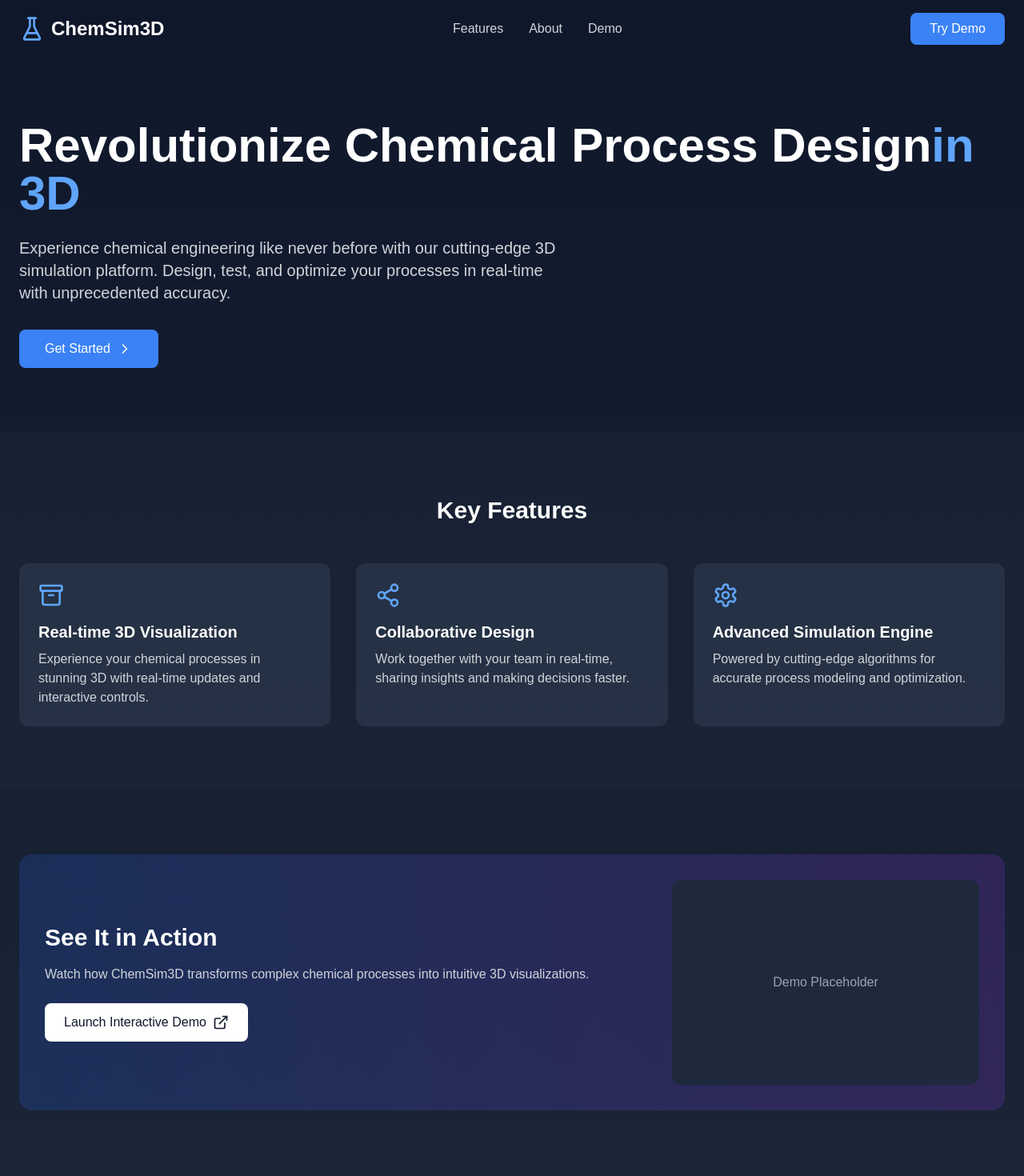
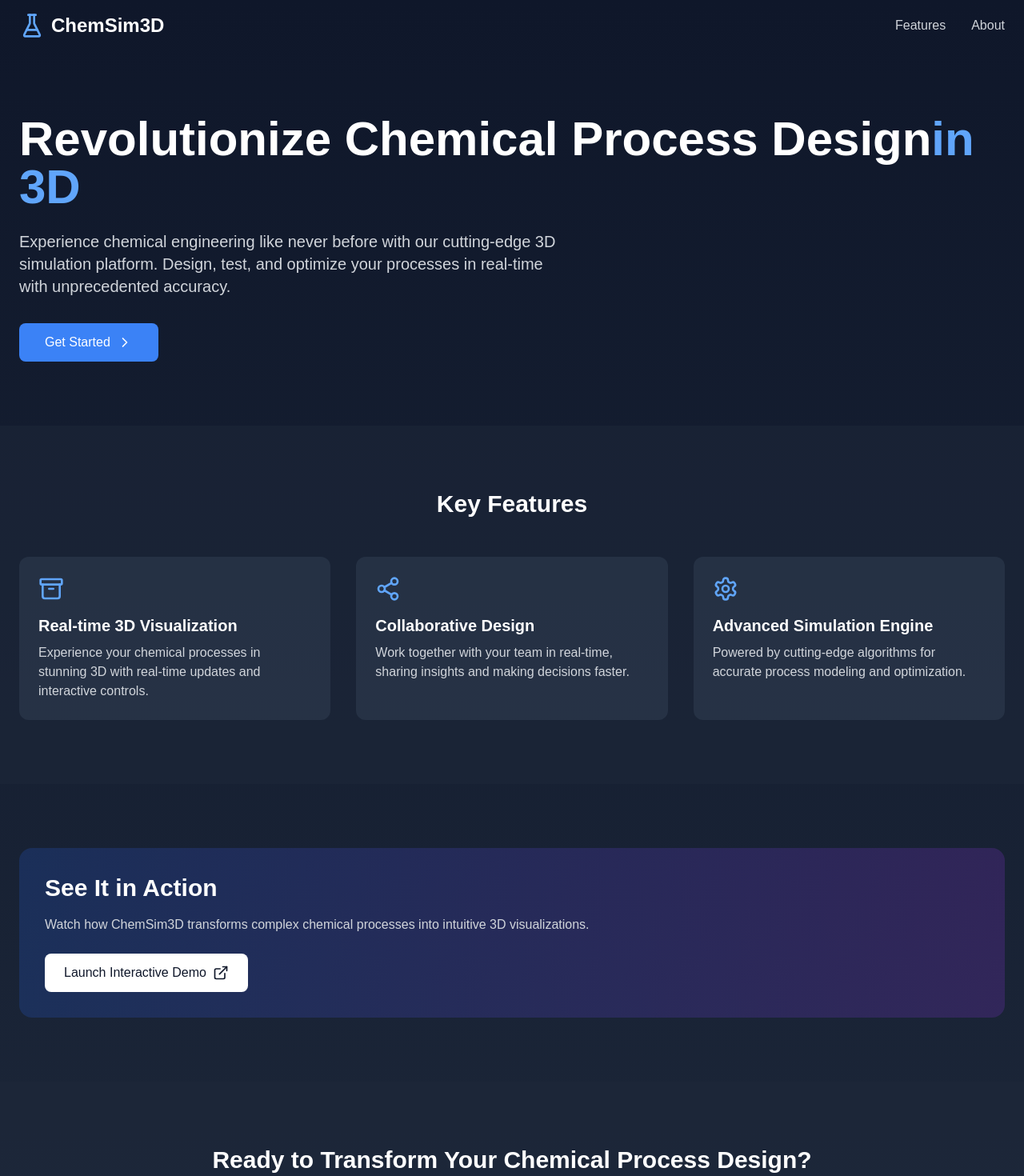
Before and after one commit to JessiP23/industrialSimulator, a Next.js app: page / in a window 1280 px wide. Shown: the top 1470 px of the page at 80% size. Built offline with nearby package versions, Linux system fonts and the light colour scheme.

Commit message:
improved destillation process

```diff
--- a/app/ddd/page.js
+++ b/app/ddd/page.js
@@ -208,8 +208,8 @@ export const createDistillationApparatus = (parameters) => {
   );
 
   const tube2 = createConnectingTube(
-    condenser.position.clone().add(new THREE.Vector3(0, 1.25, 0)), // Adjusted for condenser exit
-    receivingFlask.topConnectionPoint.clone().add(receivingFlask.position), 0.05
+    condenser.position.clone().add(new THREE.Vector3(0, 1.25, 0)),
+    receivingFlask.topConnectionPoint.clone().add(receivingFlask.position)
   );
 
   receivingFlask.position.set(1.2, 0, 0);
--- a/app/page.js
+++ b/app/page.js
@@ -25,11 +25,8 @@ const LandingPage = () => {
           <div className="hidden md:flex space-x-8">
             <a href="#features" className="text-gray-300 hover:text-white transition-colors">Features</a>
             <a href="#about" className="text-gray-300 hover:text-white transition-colors">About</a>
-            <a href="#demo" className="text-gray-300 hover:text-white transition-colors">Demo</a>
           </div>
-          <button className="bg-blue-500 hover:bg-blue-600 text-white px-6 py-2 rounded-lg transition-colors">
-            Try Demo
-          </button>
+
         </div>
       </nav>
 
@@ -101,9 +98,6 @@ const LandingPage = () => {
                 <ExternalLink className="w-5 h-5" />
               </button>
             </div>
-            <div className="bg-slate-800 rounded-xl p-4 w-full md:w-96 h-64 flex items-center justify-center">
-              <span className="text-gray-400">Demo Placeholder</span>
-            </div>
           </div>
         </div>
       </section>
```
